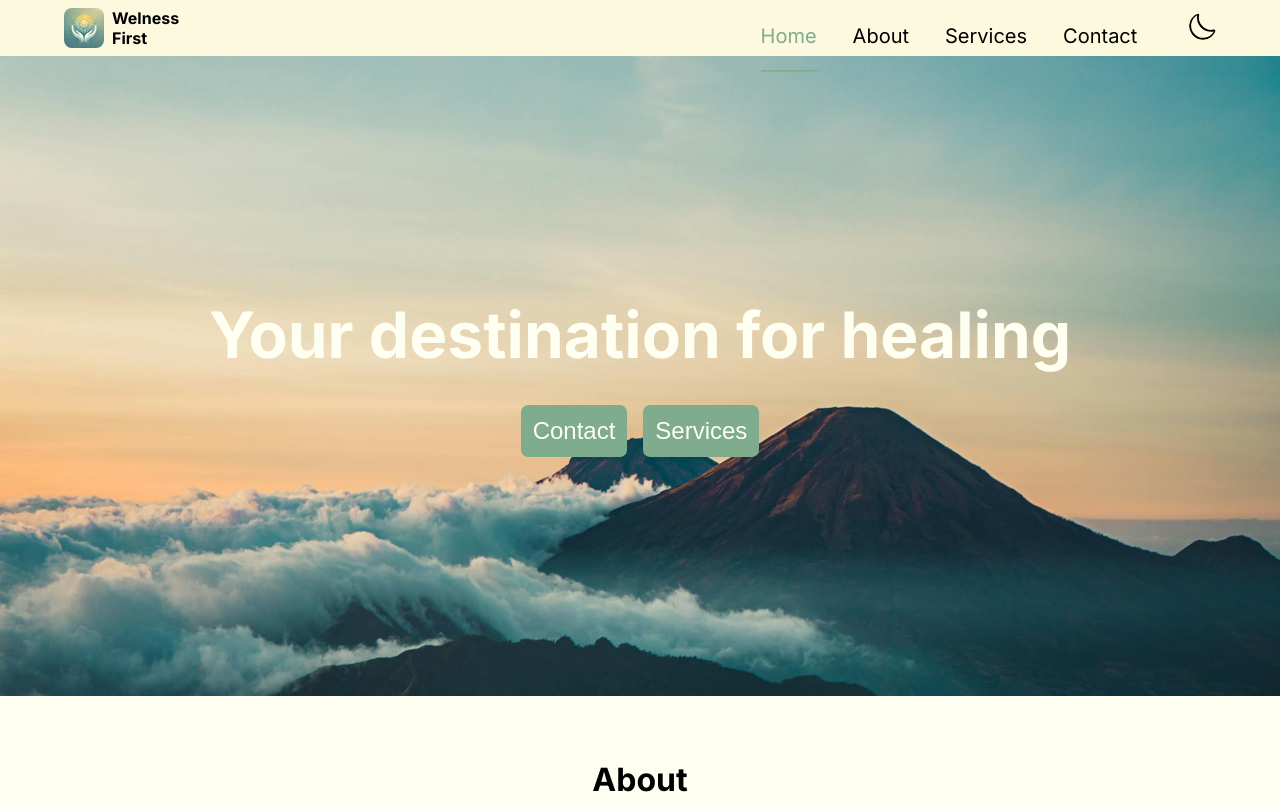
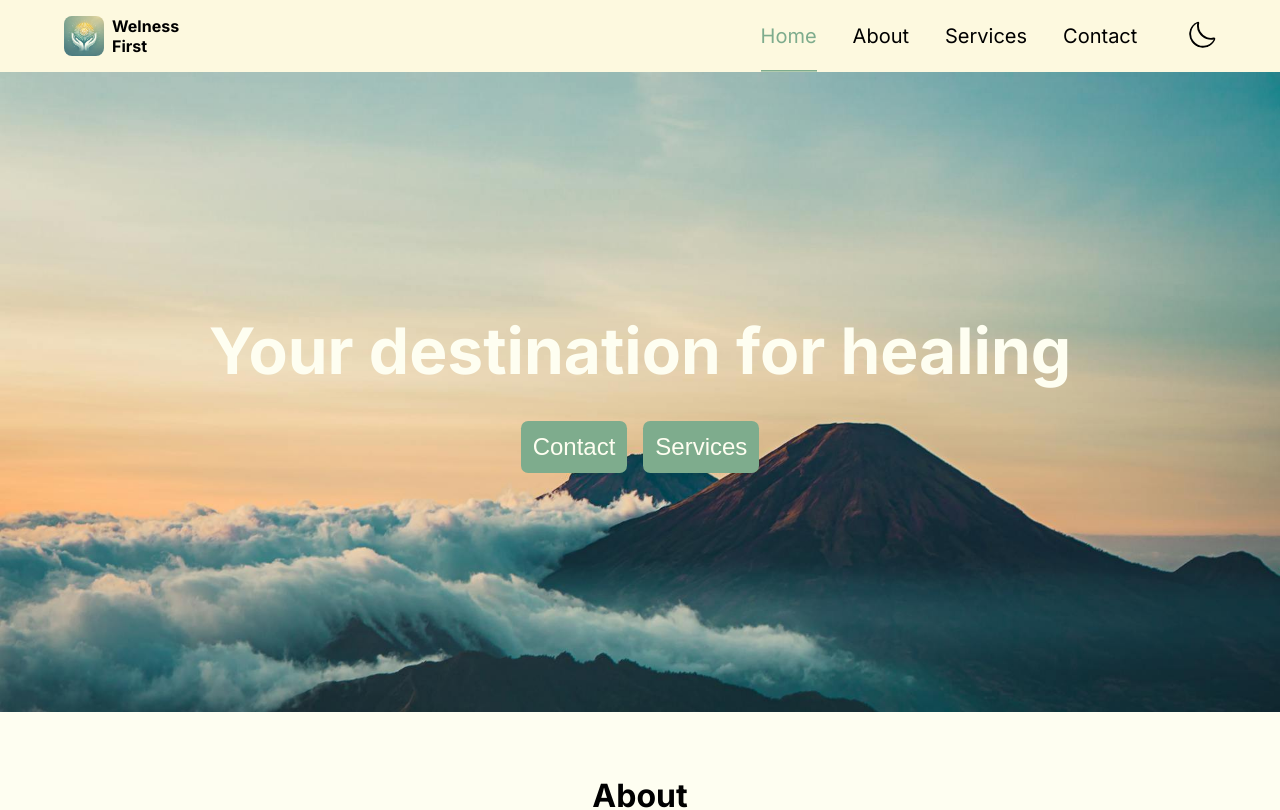
Before and after one commit to VladimirBoro/WelnessFirst, a React (Create React App) app: page / in a window 1280 px wide. Shown: the top 810 px of the page. Built offline with nearby package versions, Linux system fonts and the light colour scheme; no server answers.

Commit message:
nav bar size increase

```diff
--- a/src/App.module.css
+++ b/src/App.module.css
@@ -8,7 +8,7 @@
     display: flex;
     justify-content: center;
     width: 100%;
-    height: 3.5em;
+    height: 4.5em;
     z-index: 1;
     background-color: var(--bar-bg-color);
 }
```
